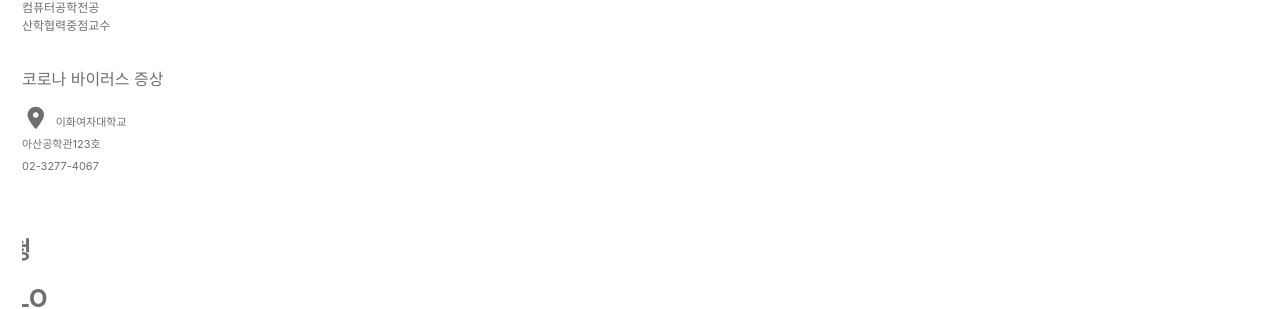
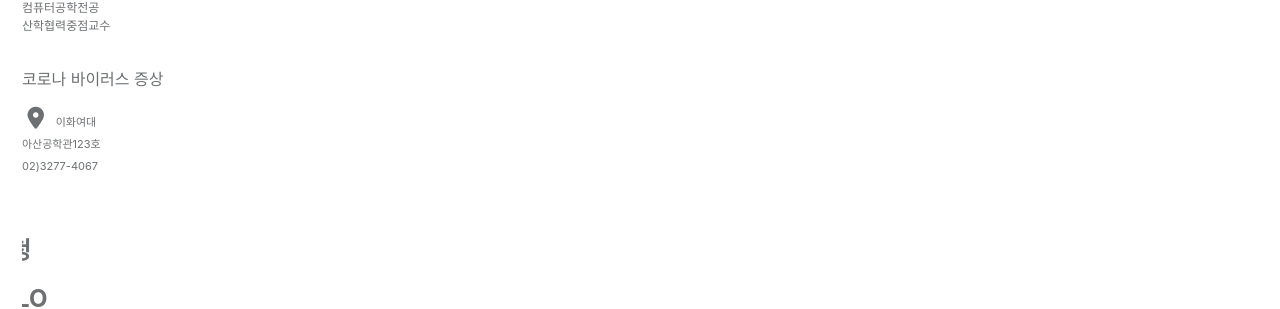
Before and after one commit to faculty-hieonn/faculty-hieonn.github.io, a Jekyll site: the page built from _posts/2020-07-31-job_posting.md, in a window 1280 px wide. Shown: the part 293-602 px from the top of the page. Built offline with Jekyll 4.4.1, drawn with Linux system fonts in a browser that asks for light colours; cached includes are drawn as plain includes; nearby versions of some CDN libraries.

Commit message:
location

```diff
--- a/_config.yml
+++ b/_config.yml
@@ -96,7 +96,7 @@ author:
   name             : "김현수교수"
   avatar           : "/assets/images/bio-photo.jpg"
   bio              : "이화여자대학교<br>컴퓨터공학전공<br>산학협력중점교수"
-  location         : "이화여자대학교<br>아산공학관123호<br>02-3277-4067"
+  location         : "이화여대<br>아산공학관123호<br>02)3277-4067"
   email            :
   links:
     - label: "Email"
```
